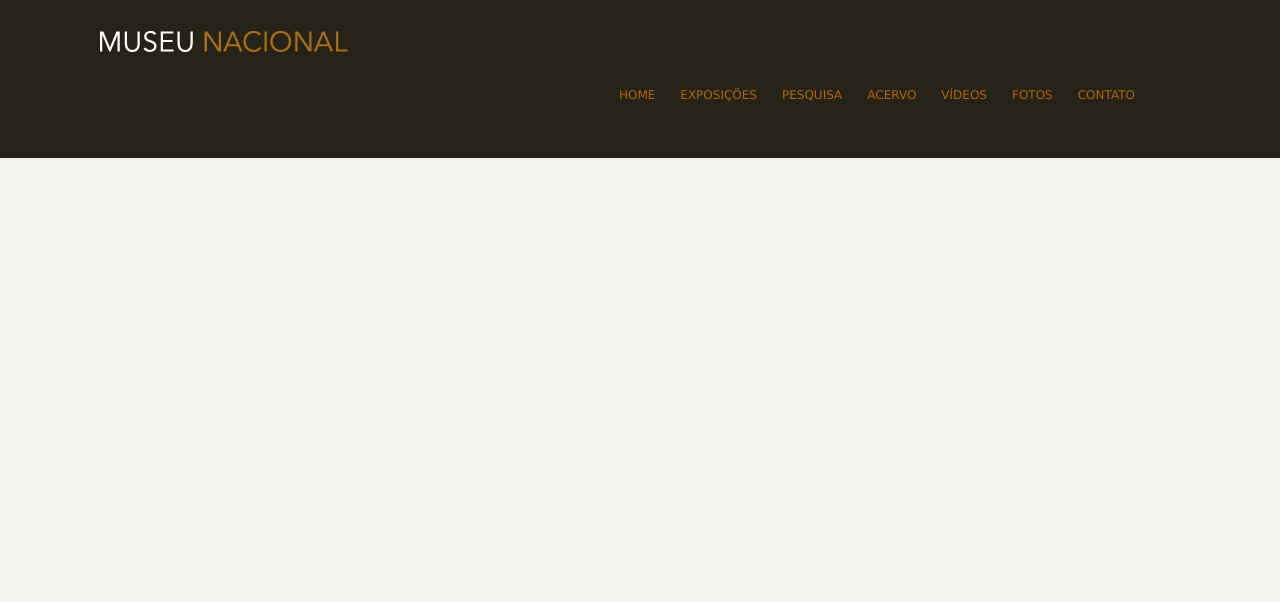
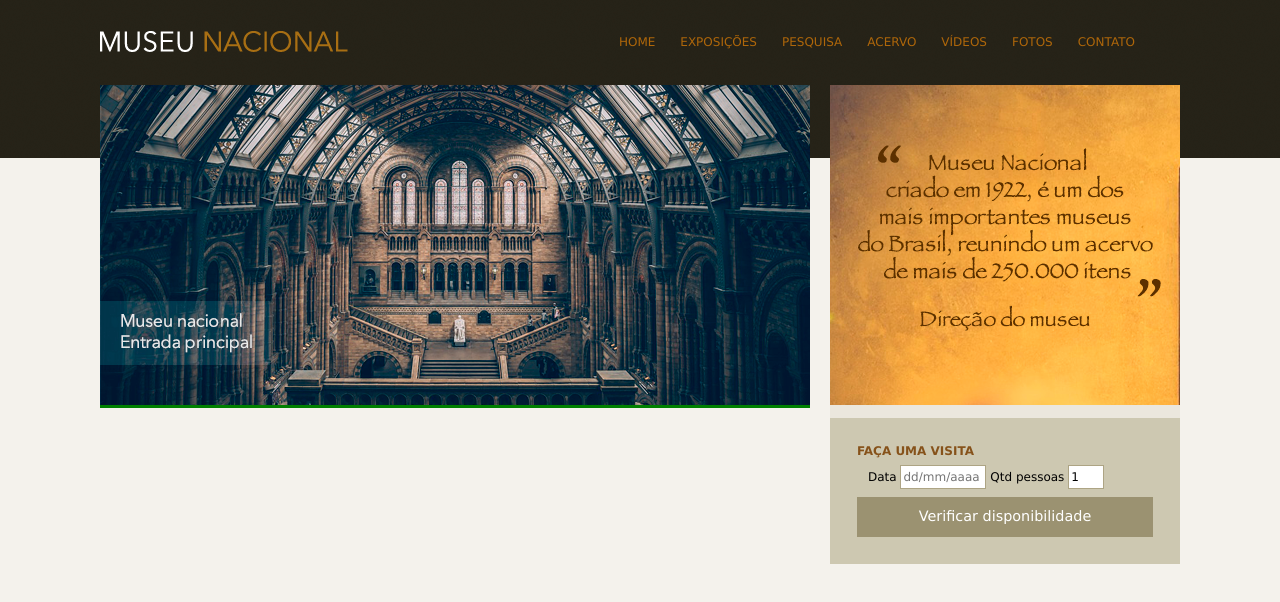
Before and after one commit to juliodonofreo/museu-nacional, a plain HTML site: page index.html in a window 1280 px wide. Drawn offline with Linux system fonts and the light colour scheme.

Commit message:
Implementação da barra lateral

```diff
--- a/css/estilo.css
+++ b/css/estilo.css
@@ -19,6 +19,10 @@ a:hover {
     color: #227115;
 }
 /* Logo */
+
+#logo h1 {
+    float: left;
+}
 
 #logo a {
     width: 248px;
@@ -55,3 +59,59 @@ nav ul li a:link {
 nav ul li a:hover {
     border-bottom: 1px solid #535858;
 }
+
+/* Principal */
+
+#conteudo {
+    width: 710px;
+    float: left;
+    background: green;
+}
+
+aside {
+    width: 350px;
+    float: right;
+    background-color: #ebe7dd;
+}
+
+section#visita {
+    background: #cdc8b1;
+    padding: 10px 27px 27px 27px;
+    margin-top: 10px;
+}
+
+h4 {
+    color: #86521a;
+    text-transform: uppercase;
+    padding-bottom: 3px;
+    margin-bottom: 0;
+}
+
+/* Formulários */
+
+input {
+    height: 20px;
+    width: 80px;
+    background: #fff;
+    border: none;
+    font-size: 1em;
+}
+
+input.campo {
+    border: 1px solid #ada484;
+}
+
+input.botao {
+    background: #9b9271;
+    color: white;
+    width: 100%;
+    height: 40px;
+    font-size: 1.2em;
+}
+fieldset{
+    border: none;
+}
+
+legend {
+    display: none;
+}
--- a/index.html
+++ b/index.html
@@ -39,6 +39,39 @@
             </nav><!-- Fim nav-->
 
         </header> <!-- Fim header-->
+
+        <div id="principal"> <!-- Início principal-->
+
+            <div id="conteudo"> <!-- Início conteúdo-->
+                <section id="capa">
+                    <img src="img/museu.png" alt="">
+                </section>
+            </div>  <!-- Fim conteúdo-->
+
+            <aside> <!-- Início aside-->
+                <section id="depoimento">
+                    <img src="img/depoimento.png" alt="">
+                </section>
+
+                <section id="visita">
+                    <h4>Faça uma visita</h4>
+                    <form action="">
+                        <fieldset>
+                            <legend>Selecione uma data</legend>
+
+                            <label for="data">Data</label>
+                            <input class="campo" type="text" id="data" placeholder="dd/mm/aaaa">
+
+                            <label for="qtd">Qtd pessoas</label>
+                            <input class="campo" style="width: 30px;" type="number" id="qtd" value="1">
+                        </fieldset>
+
+                        <input class="botao" type="submit" value="Verificar disponibilidade">
+                    </form>
+                </section>
+            </aside> <!-- Fim aside-->
+
+        </div> <!-- Fim principal-->
     </div><!-- Fim container-->
 </body>
 </html>
```
